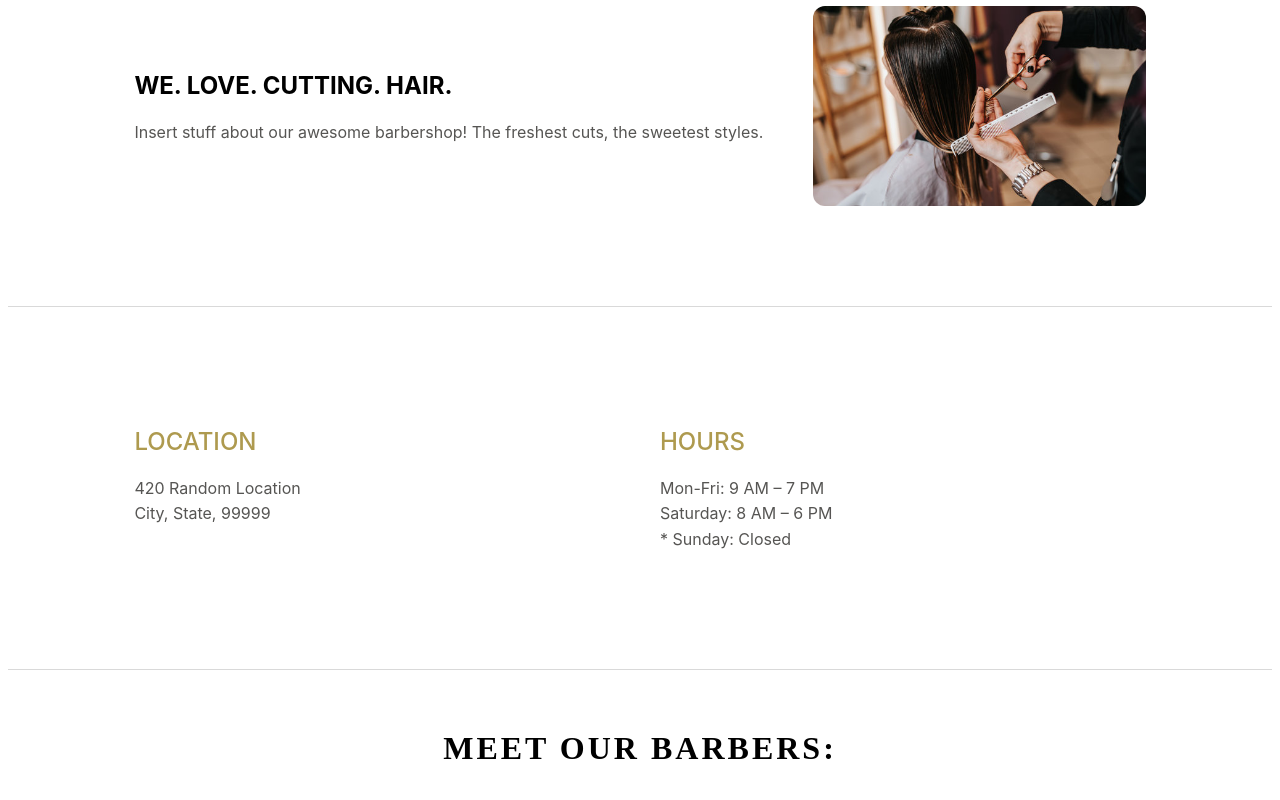
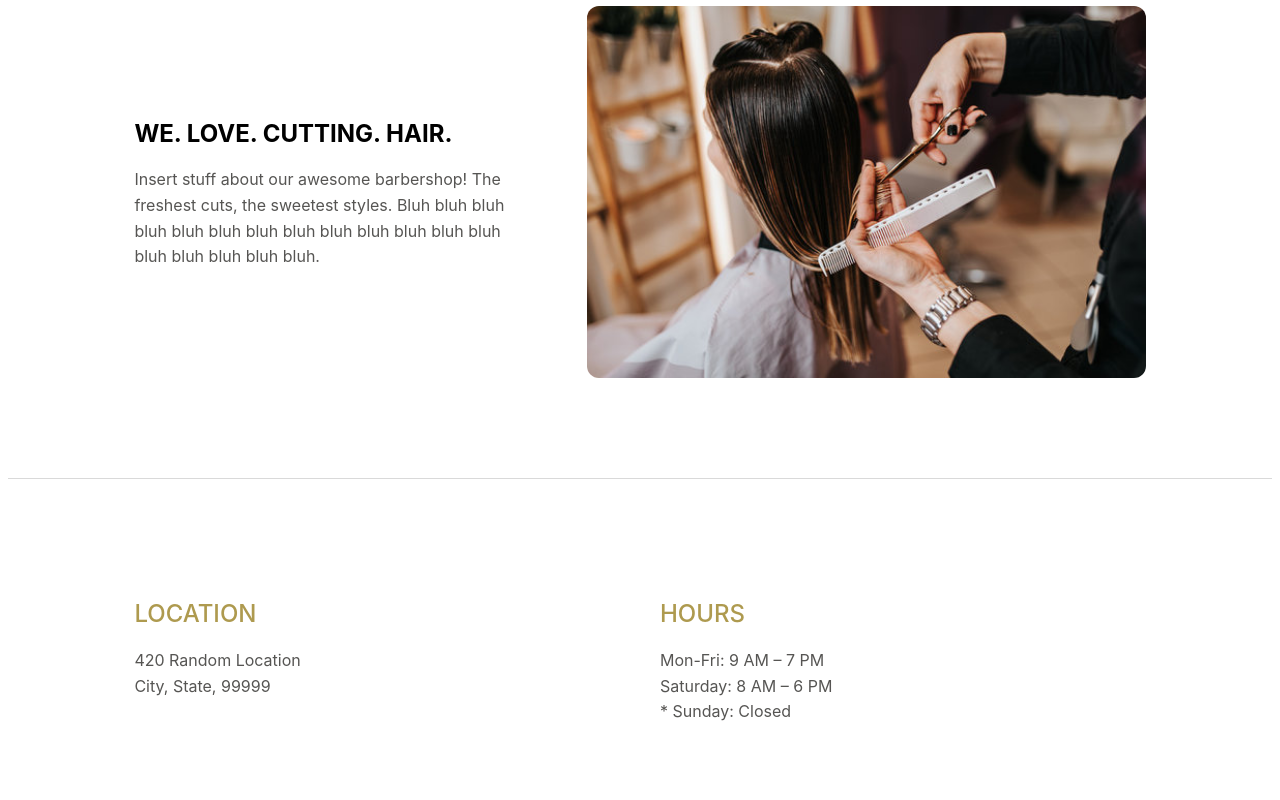
Before and after one commit to seamuscon8/Team4Hack4Impact, a Next.js app: page /about in a window 1280 px wide. Shown: the part 580-1380 px from the top of the page. Built offline with nearby package versions, Linux system fonts and the light colour scheme.

Commit message:
refactor: update about page layout and text formatting

```diff
--- a/src/app/about/about-page.module.css
+++ b/src/app/about/about-page.module.css
@@ -1,6 +1,6 @@
 .aboutContent {
   display: flex;
-  gap: 50px;
+  gap: 80px;
   padding: 40px 10%;
 
   align-items: center;
@@ -21,8 +21,15 @@
   color: rgb(86, 85, 83);
 }
 
+.aboutText {
+  flex: 1;
+  max-width: 450px;
+}
+
 .aboutImage {
-  flex: 1;
+  flex: 1.5;
+  width: 100%;
+  height: auto;
   border-radius: 12px;
   object-fit: cover;
 }
@@ -70,6 +77,9 @@
   font-weight: 600;
   text-align: center;
   letter-spacing: 3px;
+
+  font-family: "Inter", sans-serif;
+  font-weight: 600;
 }
 
 .hrSpacing {
@@ -92,8 +102,10 @@
   flex-direction: column;
   justify-content: center;
   text-align: center;
+
+  font-family: "Inter", sans-serif;
+  font-weight: 500;
   font-size: 30px;
-
   color: white;
 }
 
--- a/src/app/about/page.tsx
+++ b/src/app/about/page.tsx
@@ -21,9 +21,12 @@ export default function About() {
 
       {/* Barbershop Description */}
       <div className={styles.aboutContent}>
-        <section>
+        <section className={styles.aboutText}>
           <h2>We. Love. Cutting. Hair.</h2>
-          <p>Insert stuff about our awesome barbershop! The freshest cuts, the sweetest styles.</p>
+          <p>
+            Insert stuff about our awesome barbershop! The freshest cuts, the sweetest styles. Bluh bluh bluh bluh bluh
+            bluh bluh bluh bluh bluh bluh bluh bluh bluh bluh bluh bluh bluh.
+          </p>
         </section>
         <Image
           src="/images/haircut-stock.jpg"
@@ -55,7 +58,7 @@ export default function About() {
 
       {/* List of Barbers */}
       <hr className={styles.hrSpacing} />
-      <h1 className={styles.barbersHeader}>Meet our Barbers:</h1>
+      <h1 className={styles.barbersHeader}>Meet our Barbers</h1>
       <div className={styles.aboutBarbers}>
         {barbers.map((b) => (
           <BarberCard key={b.name} barber={b} />
```
